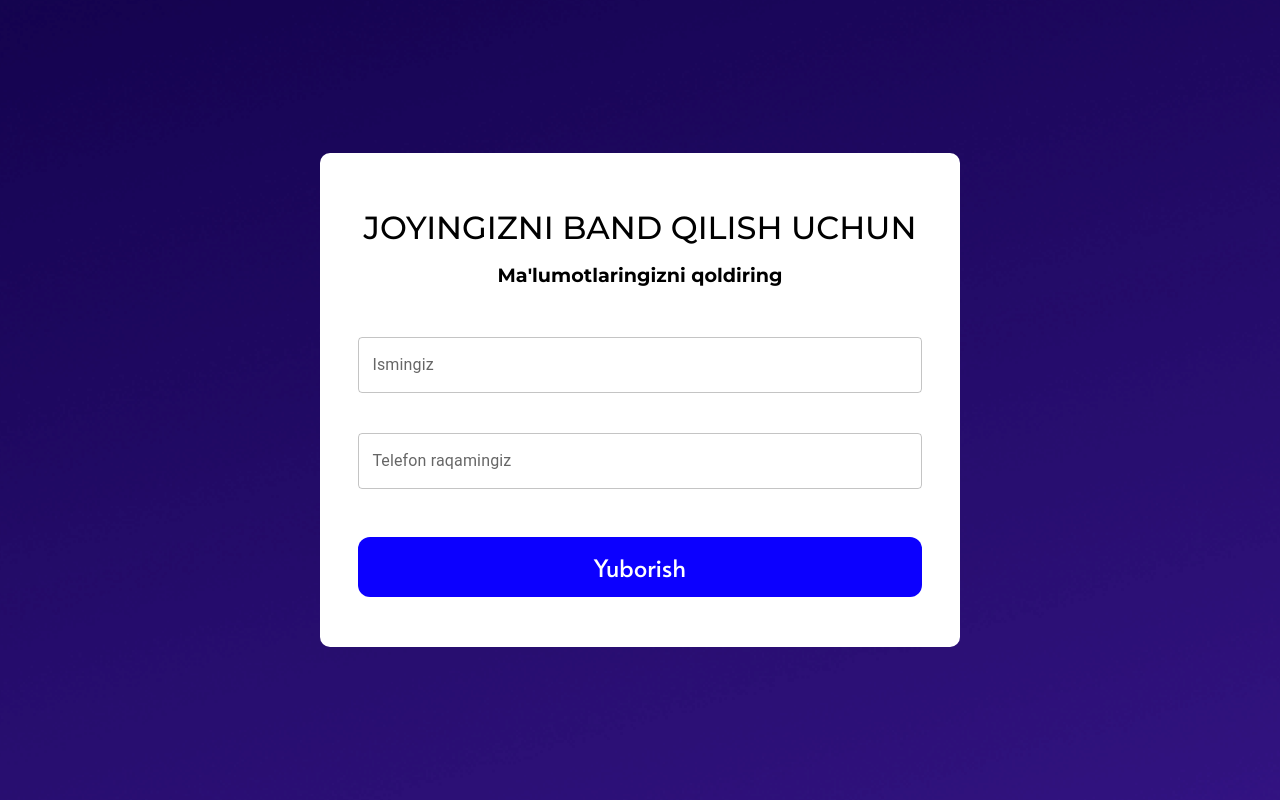
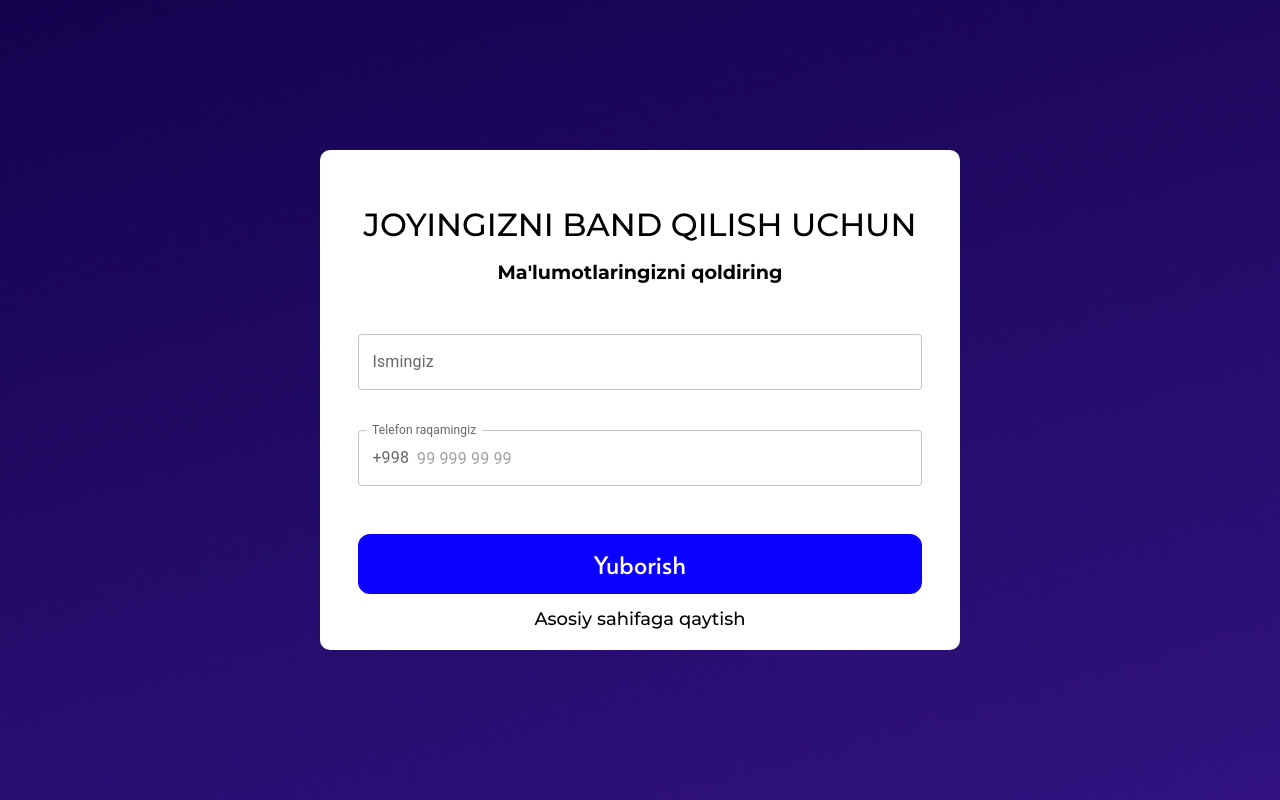
Before and after one commit to 1hojiakbar/cosmetology, a React (Vite) app: page /registration in a window 1280 px wide. Built offline with nearby package versions, Linux system fonts and the light colour scheme.

Commit message:
registration form

```diff
--- a/src/components/Button/Button.jsx
+++ b/src/components/Button/Button.jsx
@@ -1,7 +1,14 @@
 import { ButtonWrapper } from "./style";
 
-const Button = ({ children, w, size, h, type, onClick }) => (
-  <ButtonWrapper w={w} h={h} type={type} size={size} onClick={onClick}>
+const Button = ({ children, w, size, h, type, onClick, disabled }) => (
+  <ButtonWrapper
+    w={w}
+    h={h}
+    type={type}
+    size={size}
+    onClick={onClick}
+    disabled={disabled}
+  >
     {children}
   </ButtonWrapper>
 );
--- a/src/components/Form/Form.jsx
+++ b/src/components/Form/Form.jsx
@@ -1,24 +1,27 @@
+import idGenerator from "./Id";
 import { useState } from "react";
 import Button from "../Button/Button";
-import { TextField } from "@mui/material";
-import { Container, FormWrapper, InputWrapper } from "./style";
+import { InputAdornment, TextField } from "@mui/material";
+import { BackToLink, Container, FormWrapper, InputWrapper } from "./style";
+import { NavLink } from "react-router-dom";
 
 const Form = () => {
+  const [disable, setDisable] = useState(false);
   const [inputValues, setInputValues] = useState({
     name: "",
     phoneNumber: "",
   });
 
-  function* idGenerator() {
-    let id = 1;
-    while (true) {
-      yield id++;
-    }
-  }
   const idGen = idGenerator();
 
-  const handleChange = (e) => {
-    const { name, value } = e.target;
+  const makeDisabled = () => {
+    if (inputValues.name.length > 0 && inputValues.phoneNumber.length > 0) {
+      setDisable(true);
+    }
+  };
+
+  const handleChange = ({ target }) => {
+    const { name, value } = target;
     setInputValues((prevValues) => ({
       ...prevValues,
       [name]: value,
@@ -38,7 +41,7 @@ const Form = () => {
           },
           body: JSON.stringify({
             id: idGen.next().value,
-            userName: inputValues.fullName,
+            name: inputValues.name,
             phoneNumber: inputValues.phoneNumber,
           }),
         }
@@ -49,10 +52,12 @@ const Form = () => {
       }
 
       const data = await response.json();
-      console.log("Serverdan qaytgan ma'lumot:", data);
+      if (data) {
+        makeDisabled();
+      }
 
       setInputValues({
-        fullName: "",
+        name: "",
         phoneNumber: "",
       });
     } catch (error) {
@@ -71,22 +76,36 @@ const Form = () => {
           <TextField
             label="Ismingiz"
             name="name"
+            autoComplete="off"
             placeholder="Ismingizni kiriting"
-            value={inputValues.fullName}
+            value={inputValues.name}
             onChange={handleChange}
           />
 
           <TextField
             label="Telefon raqamingiz"
-            placeholder="Telefon raqamingizni kiriting"
+            placeholder="99 999 99 99"
+            autoComplete="off"
             name="phoneNumber"
-            value={inputValues.fullName}
+            value={inputValues.phoneNumber}
             onChange={handleChange}
+            InputProps={{
+              startAdornment: (
+                <InputAdornment position="start">+998</InputAdornment>
+              ),
+            }}
           />
         </InputWrapper>
-        <Button onClick={handleSubmit} h="60px" type="secondary" size="medium">
+        <Button
+          onClick={handleSubmit}
+          disable={disable}
+          h="60px"
+          type="secondary"
+          size="medium"
+        >
           Yuborish
         </Button>
+        <BackToLink to="/">Asosiy sahifaga qaytish</BackToLink>
       </FormWrapper>
     </Container>
   );
--- /dev/null
+++ b/src/components/Form/Id.js
@@ -0,0 +1,8 @@
+function* idGenerator() {
+  let id = 1;
+  while (true) {
+    yield id++;
+  }
+}
+
+export default idGenerator;
--- a/src/components/Form/style.js
+++ b/src/components/Form/style.js
@@ -1,3 +1,4 @@
+import { NavLink } from "react-router-dom";
 import styled from "styled-components";
 
 export const Container = styled.div`
@@ -14,7 +15,7 @@ export const FormWrapper = styled.form`
   flex-direction: column;
   width: 50%;
   border-radius: 10px;
-  padding: 50px 3% 50px 3%;
+  padding: 50px 3% 20px 3%;
   background: rgb(255, 255, 255);
   @media (max-width: 992px) {
     width: 70%;
@@ -50,3 +51,17 @@ export const InputWrapper = styled.div`
   gap: 40px;
   margin-bottom: 48px;
 `;
+
+export const BackToLink = styled(NavLink)`
+  color: var(--blackColor);
+  margin-top: 14px;
+  font-family: var(--mont);
+  font-size: 18px;
+  font-weight: 500;
+  text-align: center;
+  cursor: pointer;
+  text-decoration: none;
+  &:hover {
+    text-decoration: 1px underline rebeccapurple;
+  }
+`;
```
